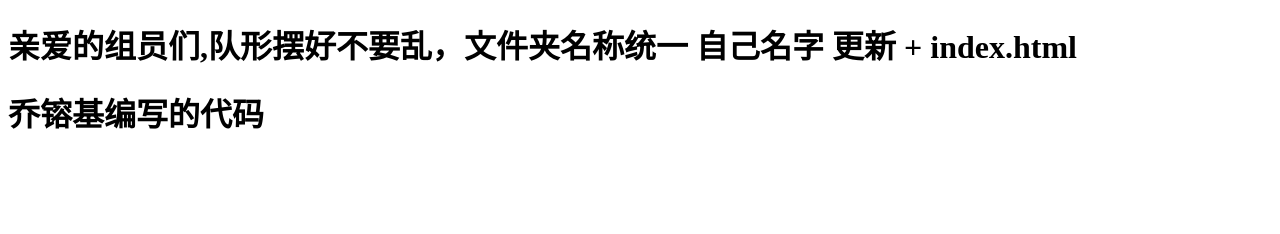
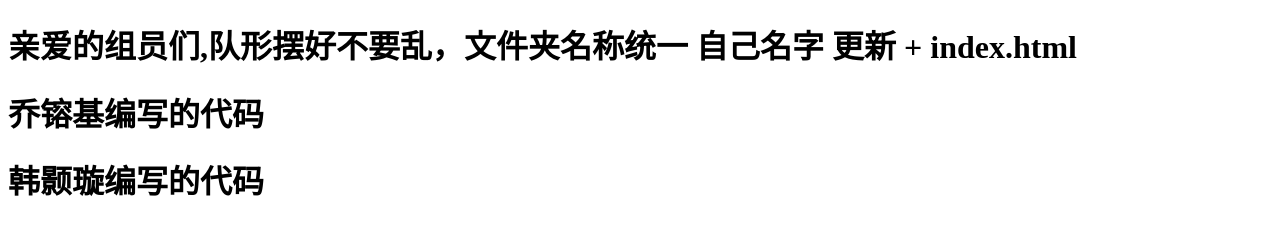
Before and after one commit to X1805476752/QRJz, a plain HTML site: page index.html in a window 1280 px wide. Drawn offline with Linux system fonts and the light colour scheme.

Commit message:
index.html
韩颢璇更新

```diff
--- a/index.html
+++ b/index.html
@@ -10,5 +10,6 @@
 	<h1>亲爱的组员们,队形摆好不要乱，文件夹名称统一 自己名字 更新 + index.html</h1>
 
 	<h1>乔镕基编写的代码</h1>
+	<h1>韩颢璇编写的代码</h1>
 </body>
 </html>
```
